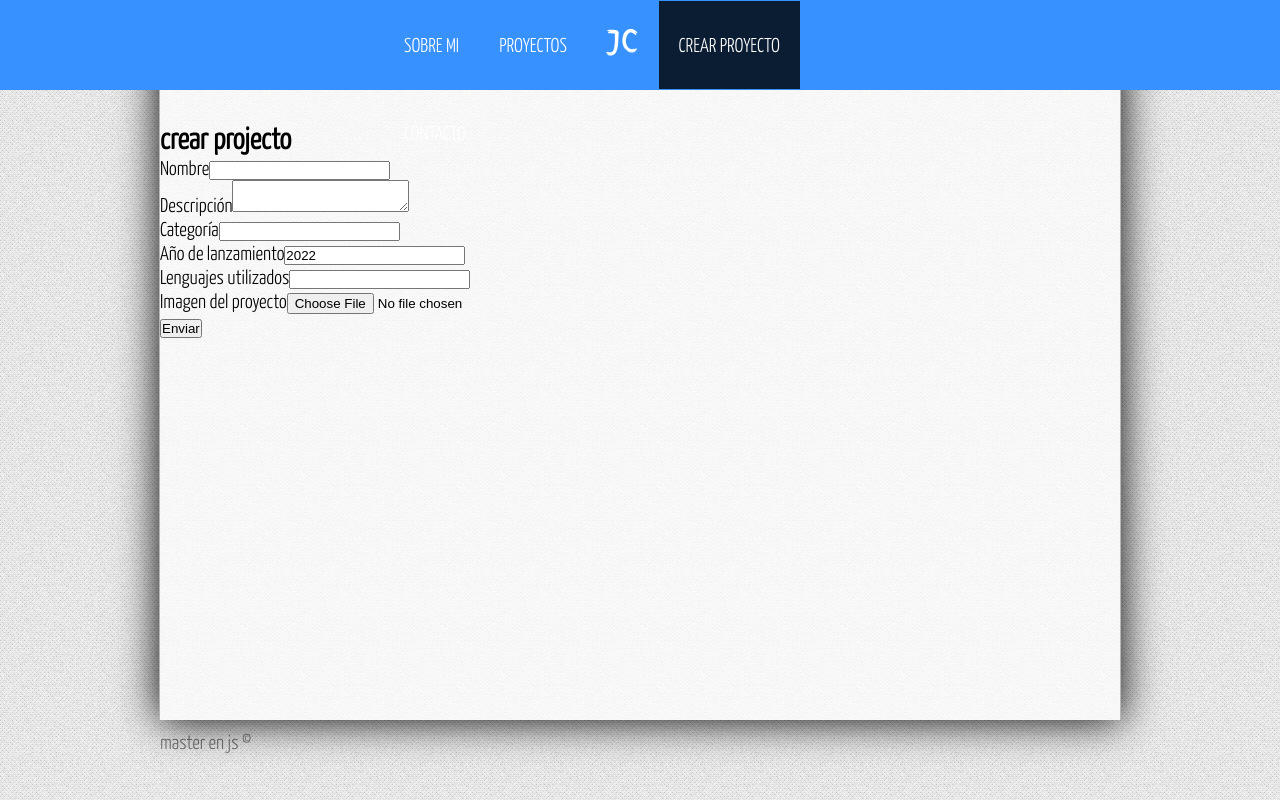
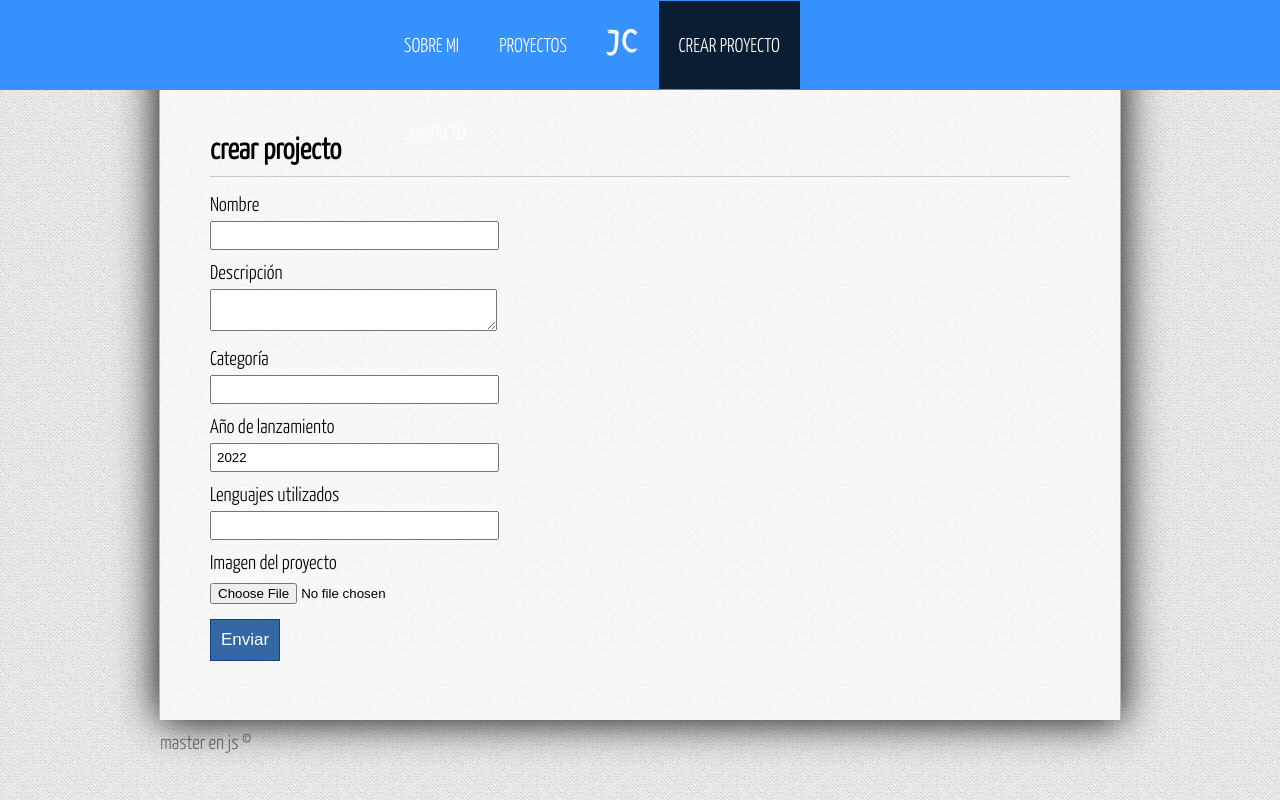
Before and after one commit to Juan-Camilo-Suarez/angular-nodejs, an Angular app in the folder proyecto-angular/: page /crear-proyecto in a window 1280 px wide. Built offline with nearby package versions, Linux system fonts and the light colour scheme.

Commit message:
styles of form

```diff
--- a/proyecto-angular/src/assets/css/styles.css
+++ b/proyecto-angular/src/assets/css/styles.css
@@ -142,3 +142,56 @@ article.about{
 	padding-bottom: 30px;
 	text-align: justify;
 }
+
+/*  crear formulario de agregar projecto*/
+
+.container{
+	padding: 50px;
+	padding-top: 10px;
+}
+
+.container h2{
+	display: block;
+	border-bottom: 1px solid #ccc;
+	padding-bottom: 10px;
+	margin-bottom: 15px;
+}
+
+form{
+	width: 80%;
+}
+
+form label{
+	display: block;
+	width: 100%;
+	margin-top: 10px;
+	margin-bottom: 5px;
+}
+
+form input[type="text"],
+form input[type="number"],
+form input[type="email"],
+form textarea{
+	width: 40%;
+	padding: 5px;
+}
+
+form button,
+form input[type="submit"],
+.button-edit,
+.button-delete{
+	display: block;
+	font-size: 17px;
+	padding: 10px;
+	margin-top: 15px;
+	color:white;
+	background: rgba(53, 103, 164, 1);
+	border: 1px solid rgba(13, 67, 133, 1);
+	cursor: pointer;
+}
+
+form button:hover,
+form input[type="submit"]:hover{
+	background: rgba(53, 103, 164, 0.8);
+	border: 1px solid rgba(13, 67, 133, 1);
+}
```
